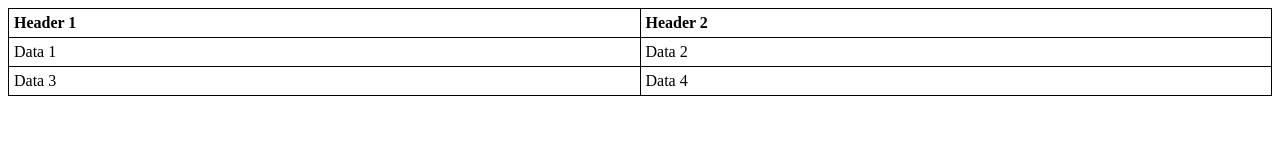
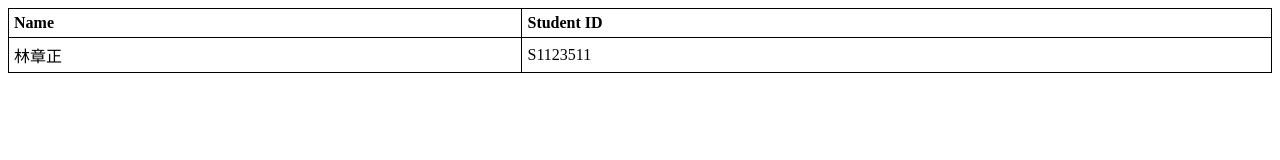
Before and after one commit to CHANGCHENGLIN/CHANGCHENGLIN.github.io, a plain HTML site: page Exercise 06.html in a window 1280 px wide. Drawn offline with Linux system fonts and the light colour scheme.

Commit message:
Update Exercise 06.html

```diff
--- a/Exercise 06.html
+++ b/Exercise 06.html
@@ -1,24 +1,20 @@
 <!DOCTYPE html>
 <html>
-<title>S1123511</title>
+<head>
+<title>S1123511_林章正_Exercise 06</title>
 </head>
 <body>
-
 <table style="border-collapse: collapse; width: 100%;">
     <thead>
         <tr>
-            <th style="padding: 5px; text-align: left; border: 1px solid black;">Header 1</th>
-            <th style="padding: 5px; text-align: left; border: 1px solid black;">Header 2</th>
+            <th style="padding: 5px; text-align: left; border: 1px solid black;">Name</th>
+            <th style="padding: 5px; text-align: left; border: 1px solid black;">Student ID</th>
         </tr>
     </thead>
     <tbody>
         <tr>
-            <td style="padding: 5px; text-align: left; border: 1px solid black;">Data 1</td>
-            <td style="padding: 5px; text-align: left; border: 1px solid black;">Data 2</td>
-        </tr>
-        <tr>
-            <td style="padding: 5px; text-align: left; border: 1px solid black;">Data 3</td>
-            <td style="padding: 5px; text-align: left; border: 1px solid black;">Data 4</td>
+            <td style="padding: 5px; text-align: left; border: 1px solid black;">林章正</td>
+            <td style="padding: 5px; text-align: left; border: 1px solid black;">S1123511</td>
         </tr>
     </tbody>
 </table>
```
